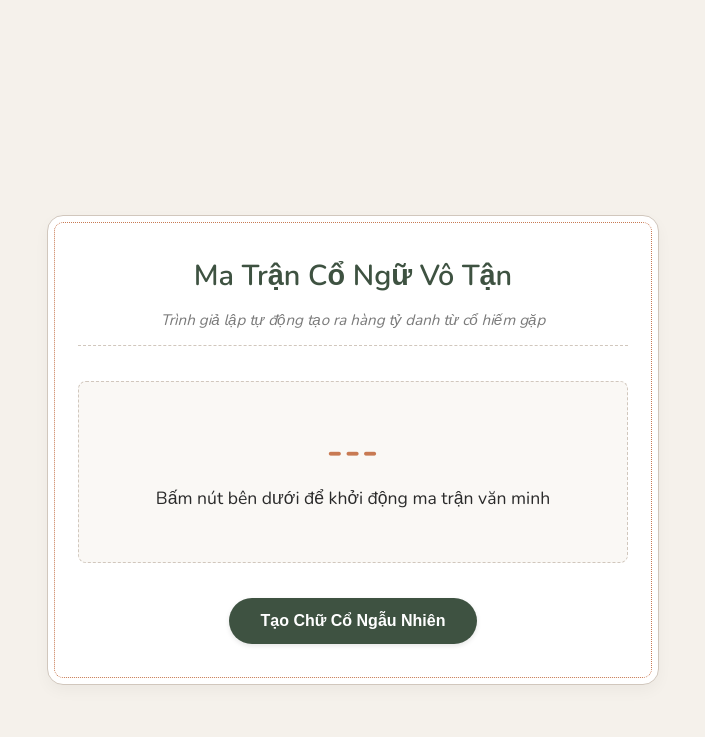
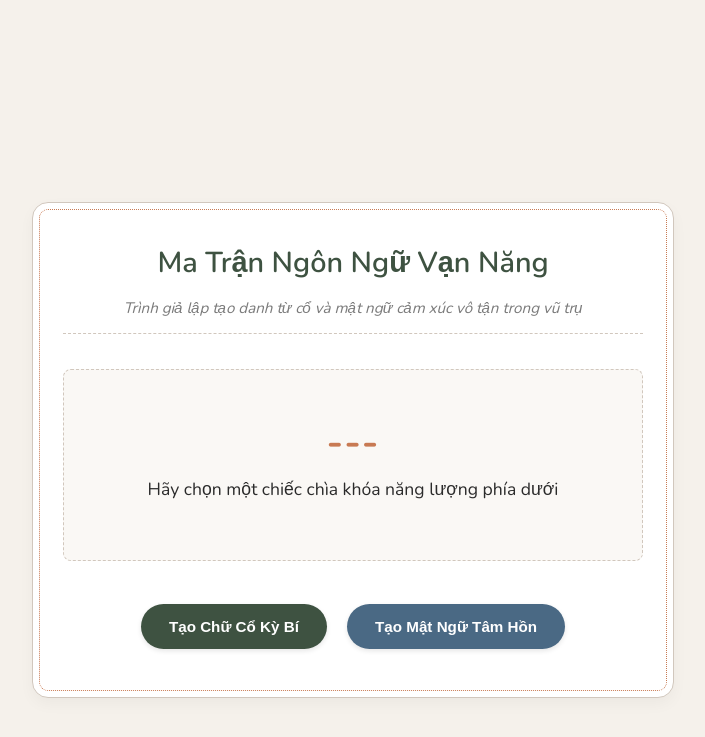
Before and after one commit to PhamNhaDoan/phamnhadoan.github.io, a Jekyll site: the page tenbatky.html, which Jekyll copies as it is, in a window 1280 px wide. Shown: the top 737 px of the page, without its empty margins (287-992 px from the left). Built offline with Jekyll 4.4.1, drawn with Linux system fonts in a browser that asks for light colours.

Commit message:
Enhance UI and add soul word generation feature
Updated the title and description of the application, adjusted CSS styles for buttons and containers, and added a new function for generating soul words.

```diff
--- a/tenbatky.html
+++ b/tenbatky.html
@@ -3,14 +3,15 @@
 <head>
     <meta charset="UTF-8">
     <meta name="viewport" content="width=device-width, initial-scale=1.0">
-    <title>Trình Khám Phá Cổ Ngữ Vô Tận</title>
+    <title>Trình Khám Phá Cổ Ngữ & Mật Ngữ Vũ Trụ</title>
     <link href="https://fonts.googleapis.com/css2?family=Nunito:wght@300;400;600;700&display=swap" rel="stylesheet">
     <style>
         :root {
             --bg-color: #f5f1eb;
             --text-color: #2b2b2b;
-            --primary-color: #c87a53;
-            --accent-green: #3e5241;
+            --primary-color: #c87a53;  /* Cam đất hoàng hôn */
+            --accent-green: #3e5241;   /* Xanh rêu cổ điển */
+            --soul-blue: #4a6984;      /* Xanh lam tâm hồn */
             --border-color: #d1c7bd;
         }
 
@@ -28,7 +29,7 @@
 
         .container {
             width: 90%;
-            max-width: 550px;
+            max-width: 580px;
             background: #ffffff;
             padding: 40px 30px;
             text-align: center;
@@ -57,7 +58,7 @@
         }
 
         .result-box {
-            min-height: 140px;
+            min-height: 150px;
             display: flex;
             flex-direction: column;
             justify-content: center;
@@ -67,6 +68,7 @@
             background: #faf8f5;
             border-radius: 8px;
             border: 1px dashed var(--border-color);
+            transition: all 0.3s ease;
         }
 
         .ancient-name {
@@ -81,7 +83,8 @@
             font-size: 1.1rem;
             color: var(--text-color);
             font-weight: 400;
-            margin-bottom: 10px;
+            margin-bottom: 12px;
+            line-height: 1.4;
         }
 
         .origin-tag {
@@ -96,21 +99,41 @@
             border: 1px dotted var(--accent-green);
         }
 
+        /* Khung chứa 2 nút bấm */
+        .btn-group {
+            display: block;
+        }
+
         .random-btn {
-            background-color: var(--accent-green);
             color: #ffffff;
             border: none;
-            padding: 14px 32px;
-            font-size: 1rem;
+            padding: 14px 28px;
+            font-size: 0.95rem;
             font-weight: 600;
             border-radius: 30px;
             cursor: pointer;
             transition: all 0.3s cubic-bezier(0.25, 0.8, 0.25, 1);
             box-shadow: 0 2px 5px rgba(0,0,0,0.1);
+            margin: 8px;
+            display: inline-block;
         }
 
-        .random-btn:hover {
+        /* Nút 1: Màu xanh rêu */
+        .btn-ancient {
+            background-color: var(--accent-green);
+        }
+        .btn-ancient:hover {
             background-color: var(--primary-color);
+            transform: translateY(-2px);
+            box-shadow: 0 4px 10px rgba(0,0,0,0.15);
+        }
+
+        /* Nút 2: Màu xanh lam khói */
+        .btn-soul {
+            background-color: var(--soul-blue);
+        }
+        .btn-soul:hover {
+            background-color: #354d63;
             transform: translateY(-2px);
             box-shadow: 0 4px 10px rgba(0,0,0,0.15);
         }
@@ -120,21 +143,24 @@
 
     <div class="container">
         <header>
-            <h1>Ma Trận Cổ Ngữ Vô Tận</h1>
-            <p>Trình giả lập tự động tạo ra hàng tỷ danh từ cổ hiếm gặp</p>
+            <h1>Ma Trận Ngôn Ngữ Vạn Năng</h1>
+            <p>Trình giả lập tạo danh từ cổ và mật ngữ cảm xúc vô tận trong vũ trụ</p>
         </header>
 
-        <div class="result-box">
+        <div class="result-box" id="displayBox">
             <div id="nameDisplay" class="ancient-name">---</div>
-            <div id="meaningDisplay" class="meaning">Bấm nút bên dưới để khởi động ma trận văn minh</div>
+            <div id="meaningDisplay" class="meaning">Hãy chọn một chiếc chìa khóa năng lượng phía dưới</div>
             <div id="originDisplay" class="origin-tag" style="display: none;"></div>
         </div>
 
-        <button class="random-btn" onclick="generateInfiniteName()">Tạo Chữ Cổ Ngẫu Nhiên</button>
+        <div class="btn-group">
+            <button class="random-btn btn-ancient" onclick="generateInfiniteName()">Tạo Chữ Cổ Kỳ Bí</button>
+            <button class="random-btn btn-soul" onclick="generateInfiniteSoulWord()">Tạo Mật Ngữ Tâm Hồn</button>
+        </div>
     </div>
 
     <script>
-        // Cấu trúc dữ liệu ngôn ngữ học giả lập của 6 nền văn minh lớn
+        // --- DỮ LIỆU NÚT 1: CỔ NGỮ KỲ BÍ ---
         const civilizations = [
             {
                 name: "Proto-Indo-European (Ấn-Âu Nguyên Thủy)",
@@ -159,18 +185,28 @@
                 prefixes: ["En", "Lug", "Nin", "Gil", "Anu", "Utu", "Esh", "Shar"],
                 suffixes: ["gal", "ki", "kar", "mesh", "kidu", "nam", "ru", "kīn"],
                 meanings: ["Đại vương thượng đế", "Nữ thần bầu trời", "Đất thánh vĩnh cửu", "Ánh sáng công lý", "Người hùng huyền thoại", "Ngôi sao ban mai", "Mãnh thú sa mạc", "Giao ước cổ xưa"]
+            }
+        ];
+
+        // --- DỮ LIỆU NÚT 2: MẬT NGỮ TÂM HỒN (UNTRANSLATABLE WORDS VÔ TẬN) ---
+        const soulCivs = [
+            {
+                name: "Hệ Tinh Không Phương Tây (Vibe Hà Lan/Đức/Bắc Âu)",
+                prefixes: ["Ver", "Ziel", "Geborgen", "Samen", "Leven", "Sterren", "Lumi", "Aether", "Sommar", "Vandring"],
+                suffixes: ["langen", "zicht", "heid", "rust", "lust", "klank", "licht", "ning", "vind", "strale"],
+                meanings: ["Khát khao mong mỏi sâu sắc", "Khung cảnh nhìn xa xăm đầy viễn cảnh", "Cảm giác được chở che, an toàn và thuộc về", "Sự bình yên lắng đọng trong sâu thẳm tâm hồn", "Niềm say mê và khao khát cuộc sống", "Sự hòa hợp, đồng điệu giữa hai bản thể", "Ánh sáng dịu dàng phát ra từ những định tinh", "Cơn gió hoang dã thổi qua rừng già ban mai"]
             },
             {
-                name: "Archaic Latin & Etruscan (La Mã/Địa Trung Hải Cổ)",
-                prefixes: ["Aet", "Lumi", "Magn", "Ver", "Faun", "Aura", "Taran", "Vole"],
-                suffixes: ["nus", "trix", "luna", "stis", "cius", "vium", "thor", "sura"],
-                meanings: ["Vĩnh hằng vô tận", "Nữ thần ánh sáng", "Đại ngàn vĩ đại", "Sự thật linh thiêng", "Cơn gió hoang dã", "Hào quang cổ cổ", "Kẻ chế ngự số phận", "Bình minh rực rỡ"]
+                name: "Hệ Tinh Vân Trầm Tích (Vibe Nhật Cổ/Phương Đông hoang sơ)",
+                prefixes: ["Komore", "Yau", "Mora", "Shin", "Natsu", "Tsuku", "Hana", "Kaze", "Umi", "Sora"],
+                suffixes: ["bi", "gure", "kan", "rin", "yomi", "zora", "shimi", "kaze", "nami", "kiri"],
+                meanings: ["Ánh nắng xuyên qua kẽ lá đọng lại trên mặt đất", "Nỗi buồn man mác nhẹ nhàng trước sự đổi thay của thời gian", "Sự cô độc huy hoàng giữa màn sương ban mai", "Tiếng thì thầm của rừng già lúc nửa đêm", "Hào quang huyền ảo của mặt trăng khuất sau mây", "Giọt sương cuối cùng đọng trên cánh hoa úa", "Sự tĩnh lặng tuyệt đối trước khi bình minh ló rạng"]
             },
             {
-                name: "Mayan & Mesoamerican (Văn minh Maya cổ)",
-                prefixes: ["Balam", "Kuk", "Itz", "Yax", "Kin", "Pac", "Chil", "Ah"],
-                suffixes: ["al", "kan", "am", "ich", "bal", "na", "kin", "tun"],
-                meanings: ["Báo đốm tâm linh", "Rắn lông vũ", "Ma thuật hắc thạch", "Ngọc bích nguyên thủy", "Mặt trời rực lửa", "Chiến khiên hoàng gia", "Tiên tri vũ trụ", "Đại ngàn thiêngêng"]
+                name: "Hệ Ngân Hà Lãng Mạn (Vibe Tinh Không Địa Trung Hải/Latin/Pháp)",
+                prefixes: ["Effleu", "Flâ", "Sere", "Epher", "Clar", "Nosta", "Vaga", "Sole", "Rêve", "Amphi"],
+                suffixes: ["rer", "neur", "nitas", "meros", "tude", "gie", "bond", "teil", "rie", "luna"],
+                meanings: ["Cú chạm nhẹ nhàng thoáng qua làm lay động tâm thức", "Kẻ lãng du vô định đi tìm cái đẹp ẩn giấu", "Sự thanh thản tuyệt đối vượt qua mọi bão giông", "Vẻ đẹp rực rỡ nhưng mong manh, chỉ tồn tại trong khoảnh khắc", "Nỗi nhớ da diết về một nơi chốn ta chưa từng đặt chân đến", "Sự cô đơn dịu dàng giữa một vùng biển vắng", "Vũ điệu của những hạt bụi vàng dưới ánh nắng hoàng hôn"]
             }
         ];
 
@@ -178,26 +214,52 @@
             return arr[Math.floor(Math.random() * arr.length)];
         }
 
+        // Hàm chạy Nút 1
         function generateInfiniteName() {
-            // Chọn ngẫu nhiên 1 nền văn minh
             const civ = getRandomElement(civilizations);
-
-            // Kết hợp tiền tố và hậu tố ngẫu nhiên để tạo chữ cổ mới
             const prefix = getRandomElement(civ.prefixes);
             const suffix = getRandomElement(civ.suffixes);
             const ancientWord = prefix + suffix;
 
-            // Kết hợp các tầng nghĩa ngẫu nhiên để tạo ra định nghĩa độc đáo
             const meaningPart1 = getRandomElement(civ.meanings);
-            const meaningPart2 = getRandomElement(["mang lại hy vọng", "ẩn chứa sức mạnh", "ngự trị dòng thời gian", "bị lãng quên", "huyền bí", "vĩnh cửu"]);
+            const meaningPart2 = getRandomElement(["ngự trị dòng thời gian", "ẩn chứa sức mạnh", "bị lãng quên", "vĩnh cửu", "linh thiêng"]);
             const fullMeaning = `${meaningPart1} (${meaningPart2})`;
 
-            // Render giao diện
             document.getElementById("nameDisplay").textContent = ancientWord;
+            document.getElementById("nameDisplay").style.color = "var(--primary-color)";
             document.getElementById("meaningDisplay").textContent = fullMeaning;
 
             const originEl = document.getElementById("originDisplay");
             originEl.textContent = civ.name;
+            originEl.style.color = "var(--accent-green)";
+            originEl.style.background = "#e6ede7";
+            originEl.style.border = "1px dotted var(--accent-green)";
+            originEl.style.display = "inline-block";
+        }
+
+        // Hàm chạy Nút 2 (Mới thêm)
+        function generateInfiniteSoulWord() {
+            const civ = getRandomElement(soulCivs);
+            const prefix = getRandomElement(civ.prefixes);
+            const suffix = getRandomElement(civ.suffixes);
+
+            // Xử lý viết hoa chữ cái đầu và nối từ cho mượt
+            let soulWord = prefix + suffix;
+            soulWord = soulWord.charAt(0).toUpperCase() + soulWord.slice(1);
+
+            const meaningPart1 = getRandomElement(civ.meanings);
+            const meaningPart2 = getRandomElement(["khiến trái tim rung động", "mang rung cảm dịu dàng", "vượt lên trên ngôn từ", "chữa lành tâm hồn", "mang tần số an yên"]);
+            const fullMeaning = `${meaningPart1} — ${meaningPart2}.`;
+
+            document.getElementById("nameDisplay").textContent = soulWord;
+            document.getElementById("nameDisplay").style.color = "var(--soul-blue)"; // Đổi màu chữ chữ sang tông lam dịu
+            document.getElementById("meaningDisplay").textContent = fullMeaning;
+
+            const originEl = document.getElementById("originDisplay");
+            originEl.textContent = civ.name;
+            originEl.style.color = "var(--soul-blue)";
+            originEl.style.background = "#eef4fa";
+            originEl.style.border = "1px dotted var(--soul-blue)";
             originEl.style.display = "inline-block";
         }
     </script>
```
